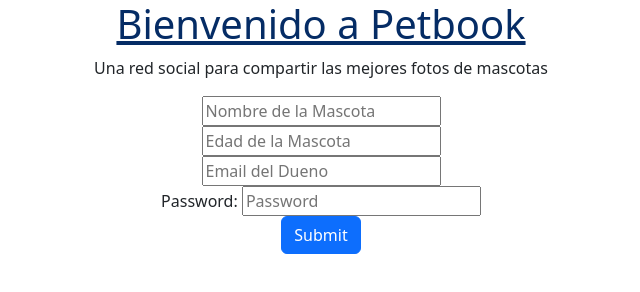
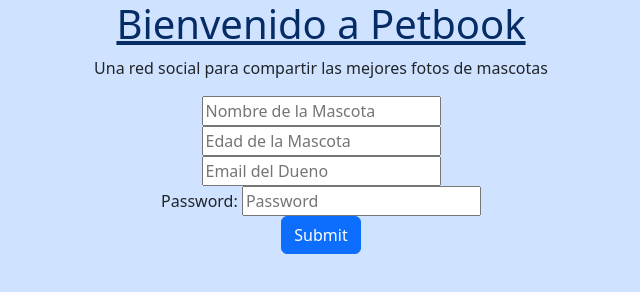
Before and after one commit to Kevin-Casas/cui_clase_3, a plain HTML site: page formulario.html in a window 1280 px wide. Shown: the whole page, without its empty margins (319-959 px from the left). Drawn offline with nearby package versions, Linux system fonts and the light colour scheme.

Commit message:
formulario background color

```diff
--- a/formulario.html
+++ b/formulario.html
@@ -2,11 +2,14 @@
 
 <head>
   <title>Formulario-PetBook</title>
-    <link href="https://cdn.jsdelivr.net/npm/bootstrap@5.3.0-alpha3/dist/css/bootstrap.min.css" rel="stylesheet" integrity="sha384-KK94CHFLLe+nY2dmCWGMq91rCGa5gtU4mk92HdvYe+M/SXH301p5ILy+dN9+nJOZ" crossorigin="anonymous">
-    <script src="https://cdn.jsdelivr.net/npm/bootstrap@5.3.0-alpha3/dist/js/bootstrap.bundle.min.js" integrity="sha384-ENjdO4Dr2bkBIFxQpeoTz1HIcje39Wm4jDKdf19U8gI4ddQ3GYNS7NTKfAdVQSZe" crossorigin="anonymous"></script>
+  <link href="https://cdn.jsdelivr.net/npm/bootstrap@5.3.0-alpha3/dist/css/bootstrap.min.css" rel="stylesheet"
+    integrity="sha384-KK94CHFLLe+nY2dmCWGMq91rCGa5gtU4mk92HdvYe+M/SXH301p5ILy+dN9+nJOZ" crossorigin="anonymous">
+  <script src="https://cdn.jsdelivr.net/npm/bootstrap@5.3.0-alpha3/dist/js/bootstrap.bundle.min.js"
+    integrity="sha384-ENjdO4Dr2bkBIFxQpeoTz1HIcje39Wm4jDKdf19U8gI4ddQ3GYNS7NTKfAdVQSZe"
+    crossorigin="anonymous"></script>
 </head>
 
-<body>
+<body class="bg-primary-subtle">
   <!---->
   <h1 class="text-center text-primary-emphasis"><u>Bienvenido a Petbook</u></h1>
 
@@ -14,7 +17,8 @@
 
   <form class="container text-center" action="">
 
-        <label for="Nombre"></label><input type="text" id="Nombre" name="Nombre" placeholder="Nombre de la Mascota" required>
+    <label for="Nombre"></label><input type="text" id="Nombre" name="Nombre" placeholder="Nombre de la Mascota"
+      required>
     <br>
     <label for="Edad"></label><input type="number" id="Edad" name="Edad" placeholder="Edad de la Mascota" required>
     <br>
```
Lines whose indentation alone changed are shown as unchanged.
